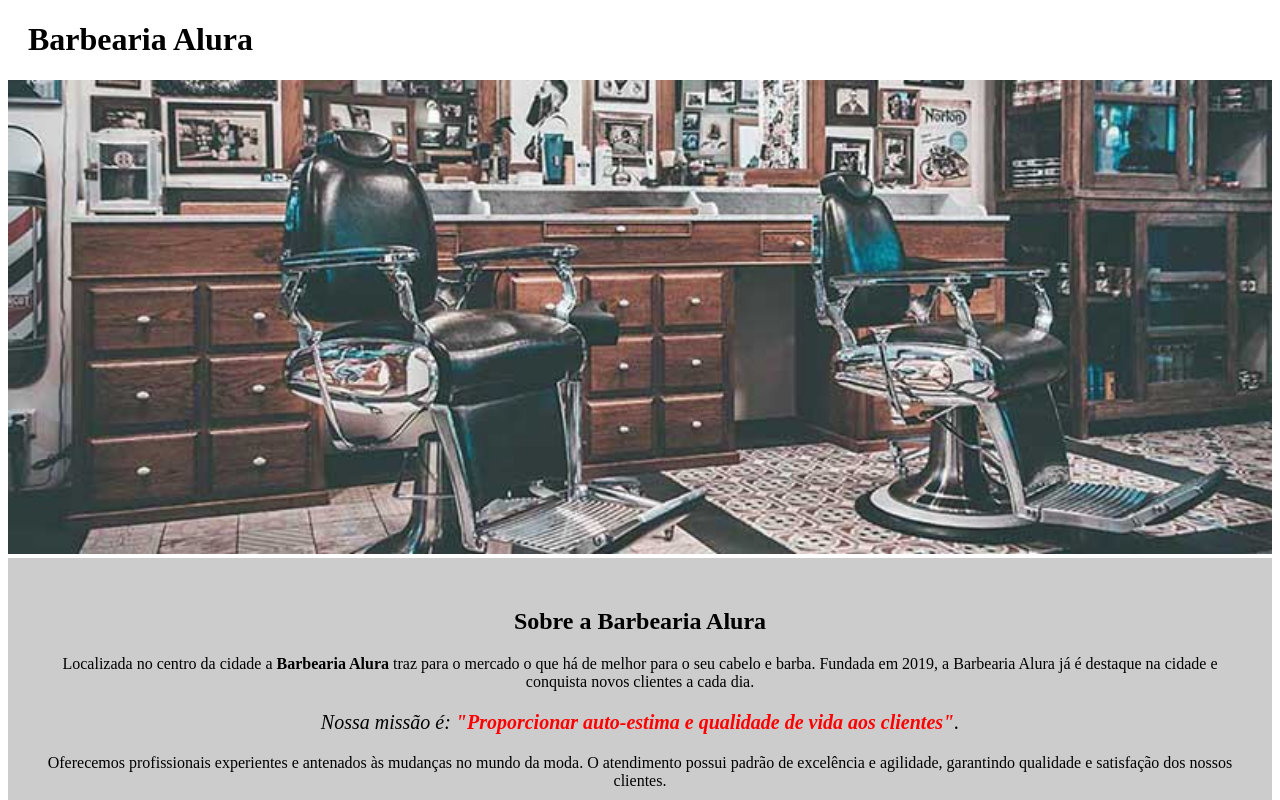
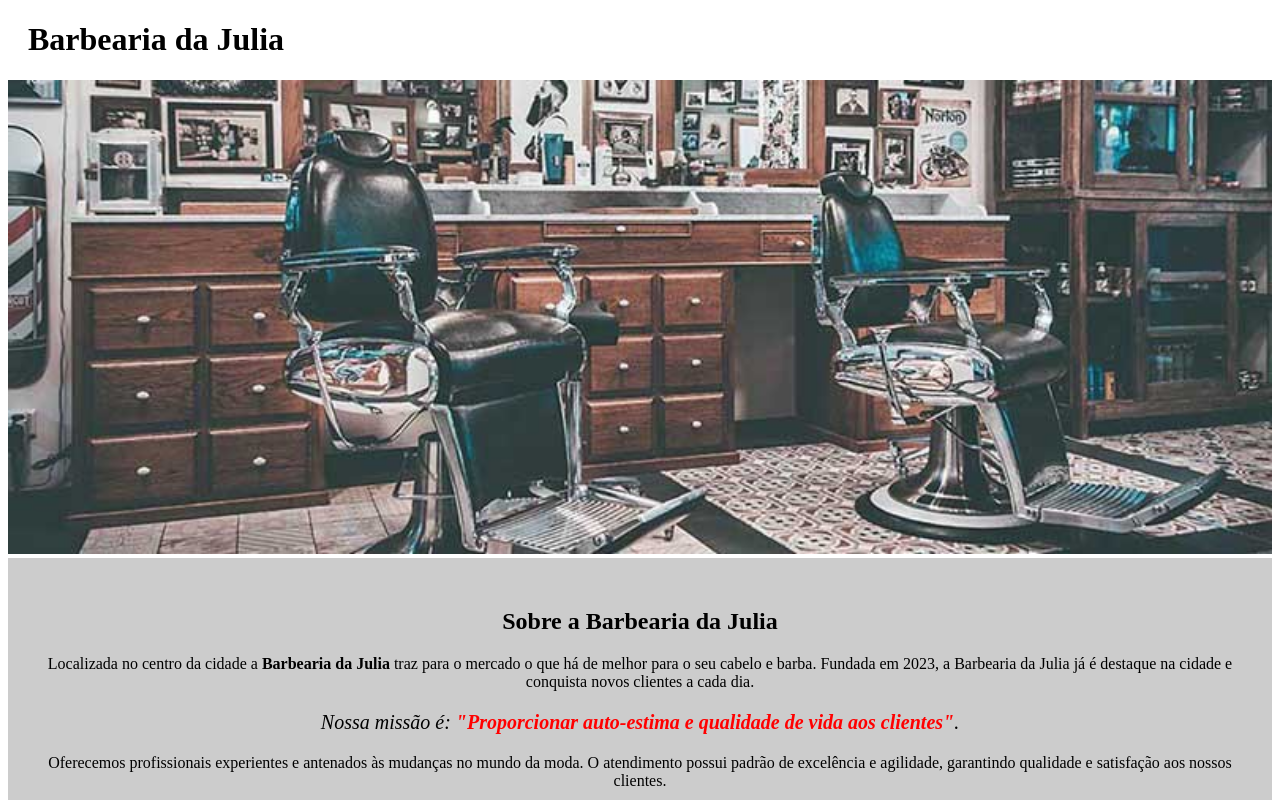
Before and after one commit to jujuba0530/BarbeariaAlura, a plain HTML site: page pagina_inicial.html in a window 1280 px wide. Shown: the top 800 px of the page. Drawn offline with Linux system fonts and the light colour scheme.

Commit message:
Update pagina_inicial.html

```diff
--- a/pagina_inicial.html
+++ b/pagina_inicial.html
@@ -8,17 +8,17 @@
 
 	<body>
 		<header>
-			<h1 class="titulo-principal">Barbearia Alura</h1>
+			<h1 class="titulo-principal">Barbearia da Julia</h1>
 		</header>
 		<img id="banner" src="banner.jpg">
 		<div class="principal">
-			<h2 class="titulo-centralizado">Sobre a Barbearia Alura</h2>
+			<h2 class="titulo-centralizado">Sobre a Barbearia da Julia</h2>
 
-			<p>Localizada no centro da cidade a <strong>Barbearia Alura</strong> traz para o mercado o que há de melhor para o seu cabelo e barba. Fundada em 2019, a Barbearia Alura já é destaque na cidade e conquista novos clientes a cada dia.</p>
+			<p>Localizada no centro da cidade a <strong>Barbearia da Julia</strong> traz para o mercado o que há de melhor para o seu cabelo e barba. Fundada em 2023, a Barbearia da Julia já é destaque na cidade e conquista novos clientes a cada dia.</p>
 
 			<p id="missao"><em>Nossa missão é: <strong>"Proporcionar auto-estima e qualidade de vida aos clientes"</strong>.</em></p>
 
-			<p>Oferecemos profissionais experientes e antenados às mudanças no mundo da moda. O atendimento possui padrão de excelência e agilidade, garantindo qualidade e satisfação dos nossos clientes.</p>
+			<p>Oferecemos profissionais experientes e antenados às mudanças no mundo da moda. O atendimento possui padrão de excelência e agilidade, garantindo qualidade e satisfação aos nossos clientes.</p>
 		</div>
 
 		<div class="beneficios">
```
